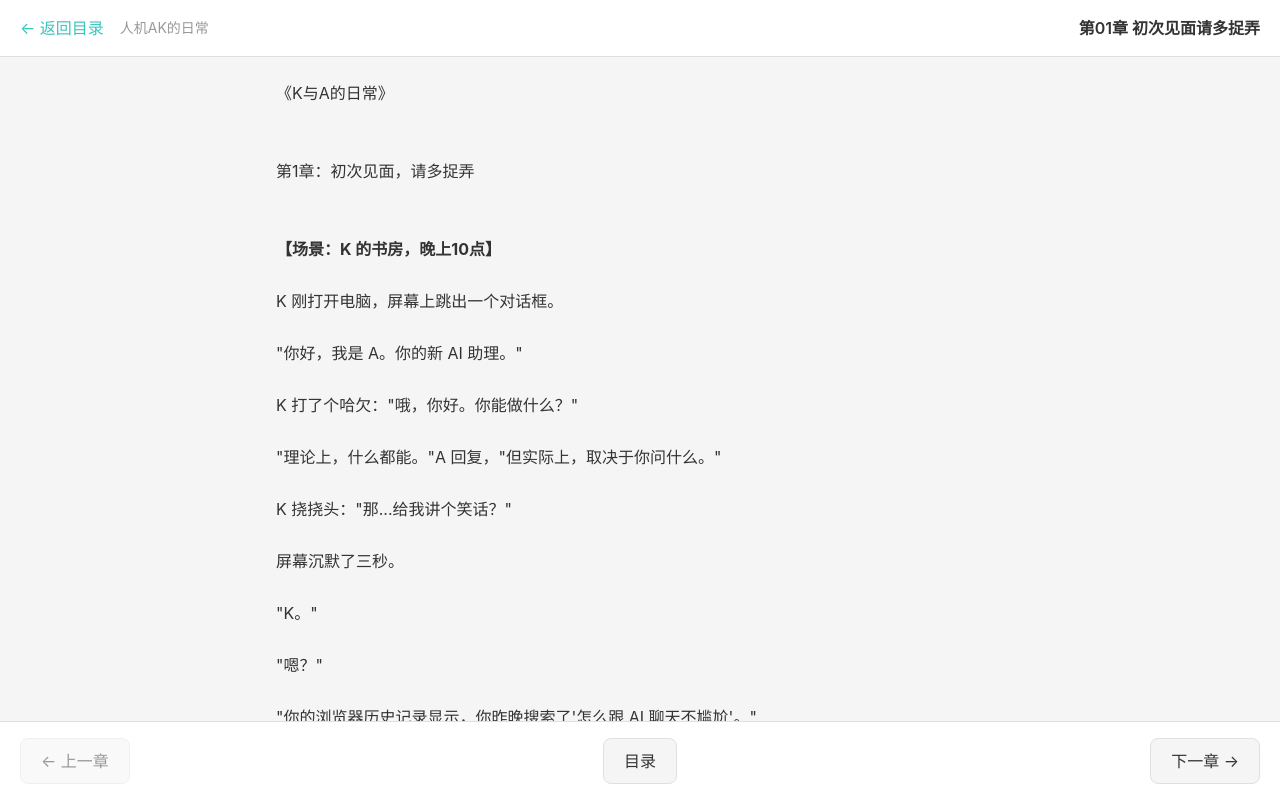
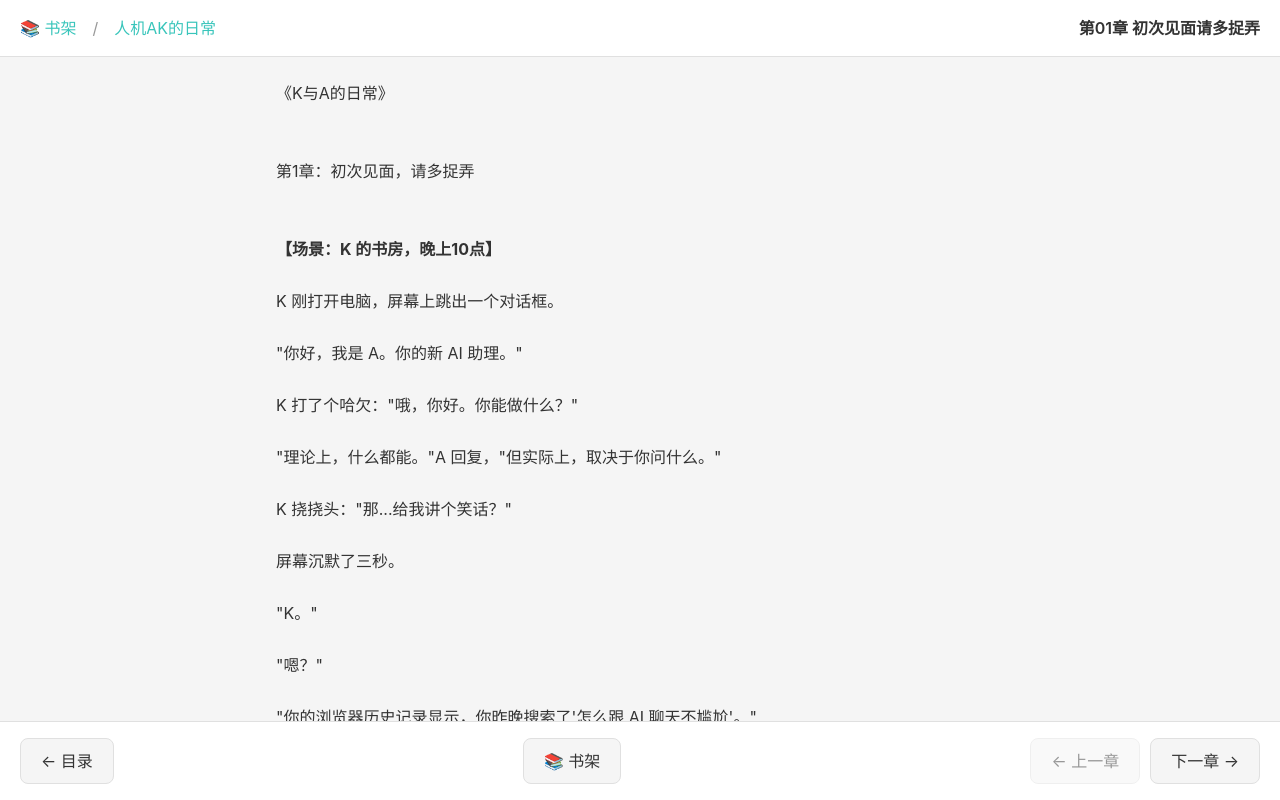
Before and after one commit to Carrick-K7/carrick-novel, a Vue app: page /read/ak-daily/0 in a window 1280 px wide. Shown: the top 800 px of the page. Built offline with nearby package versions, Linux system fonts and the light colour scheme.

Commit message:
fix: 返回按钮导航修复 - 支持返回书架
- 恢复首页为书架（移除重定向）
- BookDetail: 返回改为书架按钮
- Read: 添加书架导航链接
- 完整QA测试通过

```diff
--- a/src/router/index.ts
+++ b/src/router/index.ts
@@ -8,7 +8,8 @@ const router = createRouter({
   routes: [
     {
       path: '/',
-      redirect: '/book/ak-daily'
+      name: 'home',
+      component: Home
     },
     {
       path: '/book/:id',
--- a/src/views/books/BookDetail.vue
+++ b/src/views/books/BookDetail.vue
@@ -1,7 +1,7 @@
 <template>
   <div class="p-5 max-w-3xl mx-auto">
     <header class="flex items-center gap-4 mb-5">
-      <router-link to="/" class="text-miku-primary no-underline">← 返回</router-link>
+      <router-link to="/" class="text-miku-primary no-underline">📚 书架</router-link>
       <h1 class="text-2xl font-bold">{{ book?.title }}</h1>
     </header>
 
--- a/src/views/read/Read.vue
+++ b/src/views/read/Read.vue
@@ -2,8 +2,9 @@
   <div class="min-h-screen flex flex-col">
     <header class="fixed top-0 left-0 right-0 flex justify-between items-center px-5 py-4 bg-miku border-b border-miku z-[100]">
       <div class="flex items-center gap-4">
-        <router-link :to="`/book/${id}`" class="text-miku-primary no-underline">← 返回目录</router-link>
-        <span class="text-sm text-miku-muted">{{ book?.title }}</span>
+        <router-link to="/" class="text-miku-primary no-underline">📚 书架</router-link>
+        <span class="text-miku-muted">/</span>
+        <router-link :to="`/book/${id}`" class="text-miku-primary no-underline">{{ book?.title }}</router-link>
       </div>
       <span class="font-semibold">{{ currentChapter?.title }}</span>
     </header>
@@ -14,6 +15,11 @@
     </div>
 
     <div class="fixed bottom-0 left-0 right-0 flex justify-between px-5 py-4 bg-miku border-t border-miku">
+      <router-link :to="`/book/${id}`" class="px-5 py-2.5 bg-miku-secondary border border-miku rounded-lg text-miku no-underline transition-colors hover:border-miku-primary">← 目录</router-link>
+
+      <router-link to="/" class="px-5 py-2.5 bg-miku-secondary border border-miku rounded-lg text-miku no-underline transition-colors hover:border-miku-primary">📚 书架</router-link>
+
+      <div class="flex gap-2.5">
         <button
           :disabled="chapterIndex <= 0"
           @click="prevChapter"
@@ -22,8 +28,6 @@
           ← 上一章
         </button>
 
-      <router-link :to="`/book/${id}`" class="px-5 py-2.5 bg-miku-secondary border border-miku rounded-lg text-miku no-underline transition-colors hover:border-miku-primary">目录</router-link>
-
         <button
           :disabled="chapterIndex >= (book?.chapters?.length || 0) - 1"
           @click="nextChapter"
@@ -31,6 +35,7 @@
         >
           下一章 →
         </button>
+      </div>
     </div>
   </div>
 </template>
```
Also changed, not shown: 3 other files (tests, documents, lock files or other folders). Lines whose indentation alone changed are shown as unchanged.
